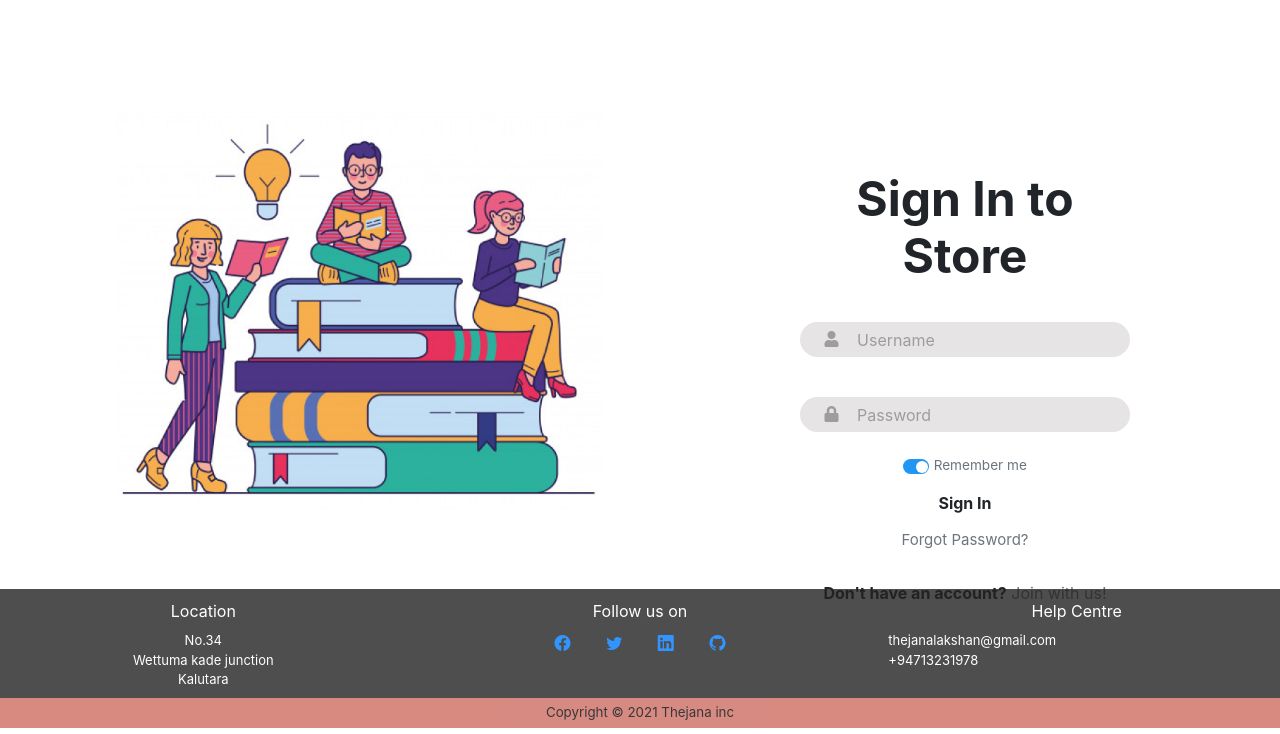
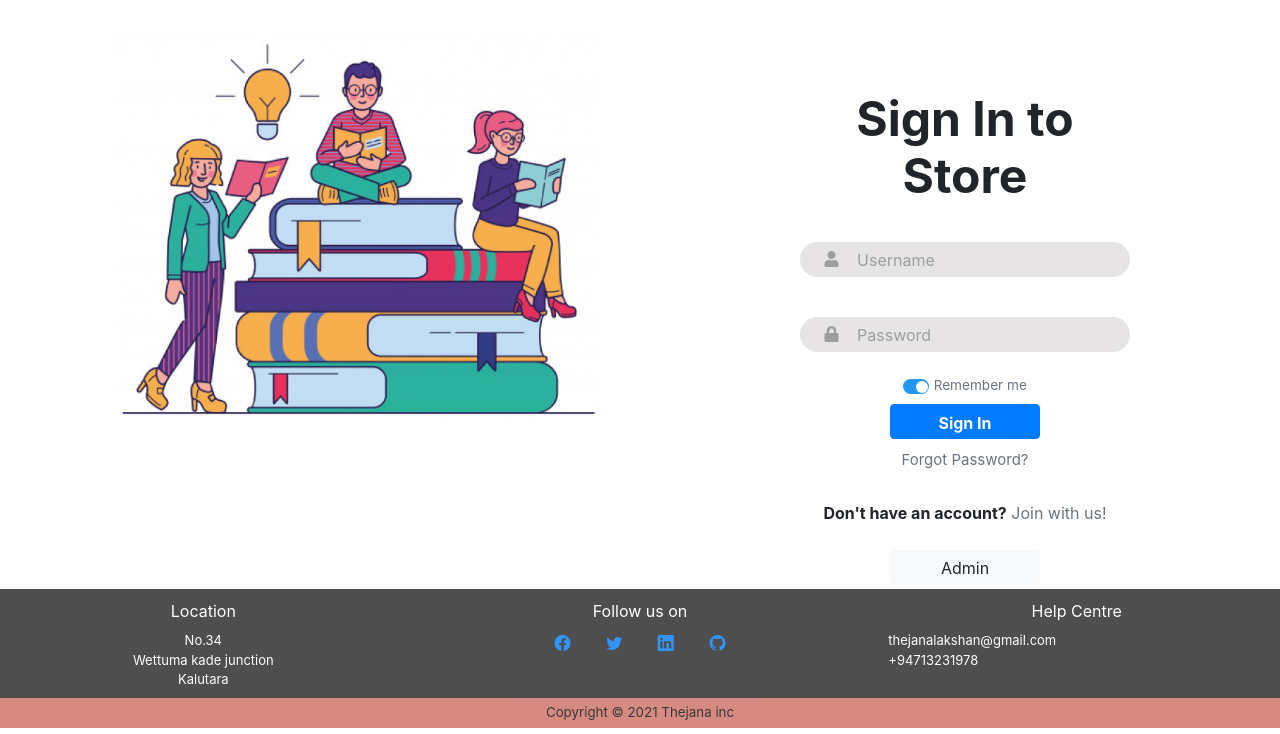
Before and after one commit to symfony215/awesome-PHP-libraries, a PHP site: page /login.php in a window 1280 px wide. Shown: the part 66-800 px from the top of the page. Run offline with PHP 8.4, Linux system fonts and the light colour scheme; some libraries are stand-ins or nearby versions; some web fonts are replaced.

Commit message:
Admin Login Button

```diff
--- a/login.php
+++ b/login.php
@@ -52,7 +52,7 @@
                                     </label>
                                     <label for="rememberMe"> Remember me</label>
                                 </div>
-                                <input type="submit" name="submit" value="Sign In" class="btn solid font-weight-bold">
+                                <input type="submit" name="submit" value="Sign In" class="btn btn-primary solid font-weight-bold">
                                 <div class="forgot">
                                     <span class="psw"><a href="#"> Forgot Password?</a></span>
                                 </div>
@@ -61,6 +61,8 @@
                                 </div>
                             </form>
                         </div>
+                        <br>
+                        <a id="adminbtn" class="btn btn btn-light" href="admin_login.php" role="button">Admin</a>
                     </div>
                 </div>
             </div>
--- a/signup.php
+++ b/signup.php
@@ -66,7 +66,7 @@
                                 </table>
 
                                 <div class="button">
-                                    <input type="submit" name="submit" value="Submit" class="btn solid font-weight-bold">
+                                    <input type="submit" name="submit" value="Submit" class="btn btn-primary solid font-weight-bold">
                                 </div>
                             </form>
                         </div>
--- a/styles/login.css
+++ b/styles/login.css
@@ -6,7 +6,7 @@
 }
 
 .login{
-    padding: 10vmin 0;
+    padding: 0 0 20vmin 0;
     /* font-family: var(--Akaya); */
 }
 
@@ -210,3 +210,7 @@ label{
     color: #0275d8;
     font-weight: bold;
 }
+
+#adminbtn{
+  padding: ;
+}
```
